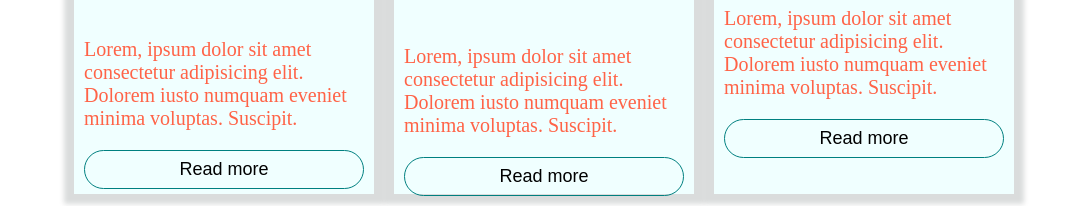
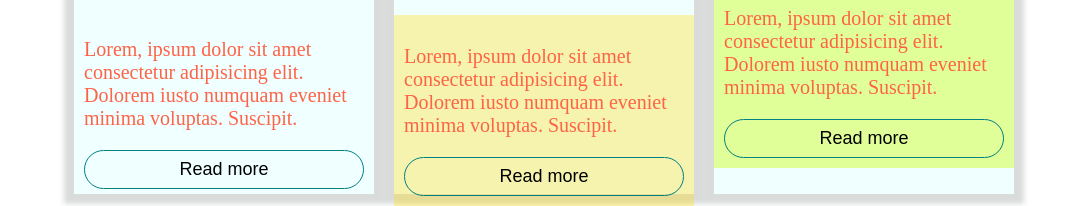
Before and after one commit to owusuvictorjnr/CSS-Crash-Course, a plain HTML site: page index.html in a window 1280 px wide. Shown: the part 1035-1241 px from the top of the page, without its empty margins (96-1178 px from the left). Drawn offline with Linux system fonts and the light colour scheme.

Commit message:
Card-2 and 3 background-color change

```diff
--- a/index.html
+++ b/index.html
@@ -95,7 +95,7 @@
 
 
         <!-- second card -->
-        <div class="card" id="image2">
+        <div class="card">
             <div class="image-section" >
                 <img src="./images/pic1.jpg" alt="">
                 <h3>
@@ -104,7 +104,7 @@
 
             </div>
 
-            <div class="content-section">
+            <div class="content-section" id="image2">
                 <p>
                     Lorem, ipsum dolor sit amet consectetur adipisicing elit.
                     Dolorem iusto numquam eveniet minima voluptas. Suscipit.
@@ -127,7 +127,7 @@
 
             </div>
 
-            <div class="content-section">
+            <div class="content-section" id="image3">
                 <p>
                     Lorem, ipsum dolor sit amet consectetur adipisicing elit.
                     Dolorem iusto numquam eveniet minima voluptas. Suscipit.
--- a/style.css
+++ b/style.css
@@ -74,10 +74,18 @@ button{
     margin-top: 50px;
 }
 
+/* .cards .card  #image2 .content-section{
+    background-color: transparent;
+} */
+
 .cards .card #image2{
-    background-color: gold
+    background-color: rgba(255, 217, 0, 0.322)
 }
 
-.cards .card  #image2 .content-section{
+
+/* .cards .card  #image3 .content-section{
     background-color: transparent;
+} */
+.cards .card #image3{
+    background-color: rgba(200, 255, 0, 0.404)
 }
```
